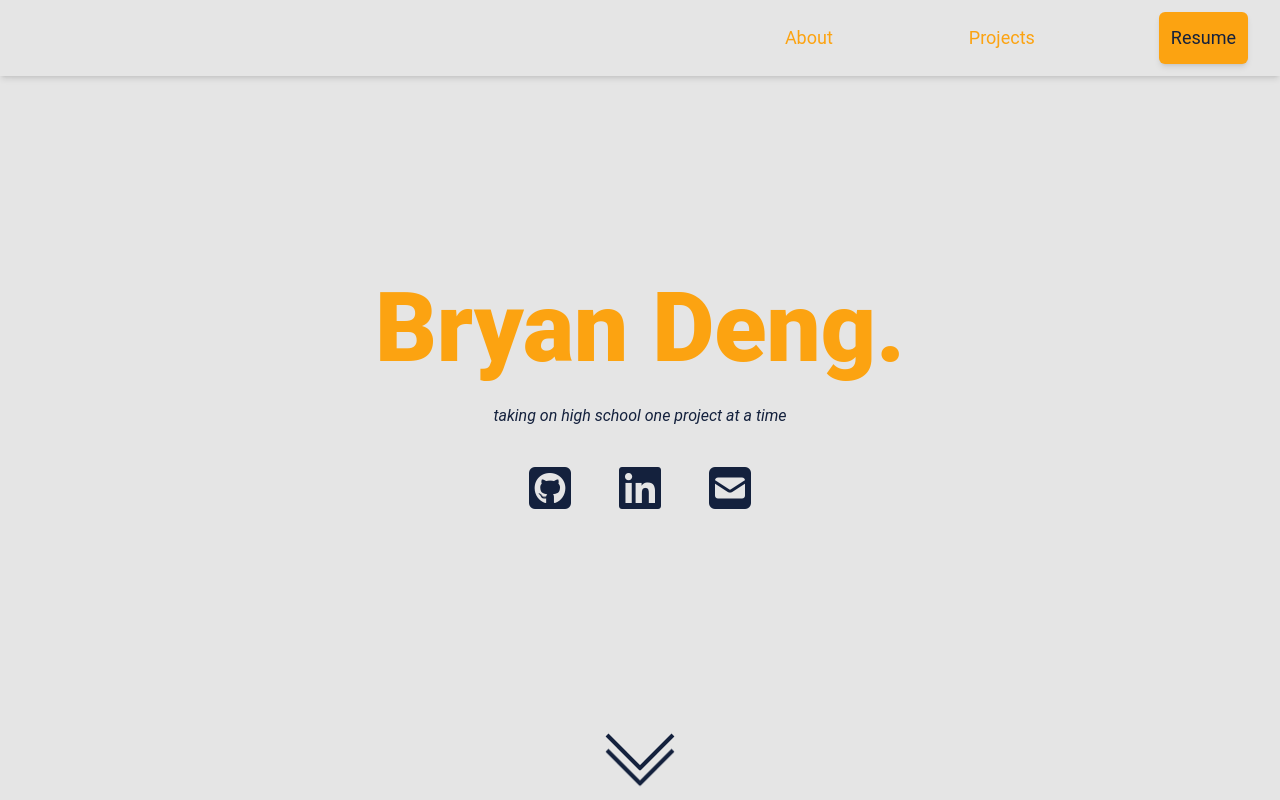
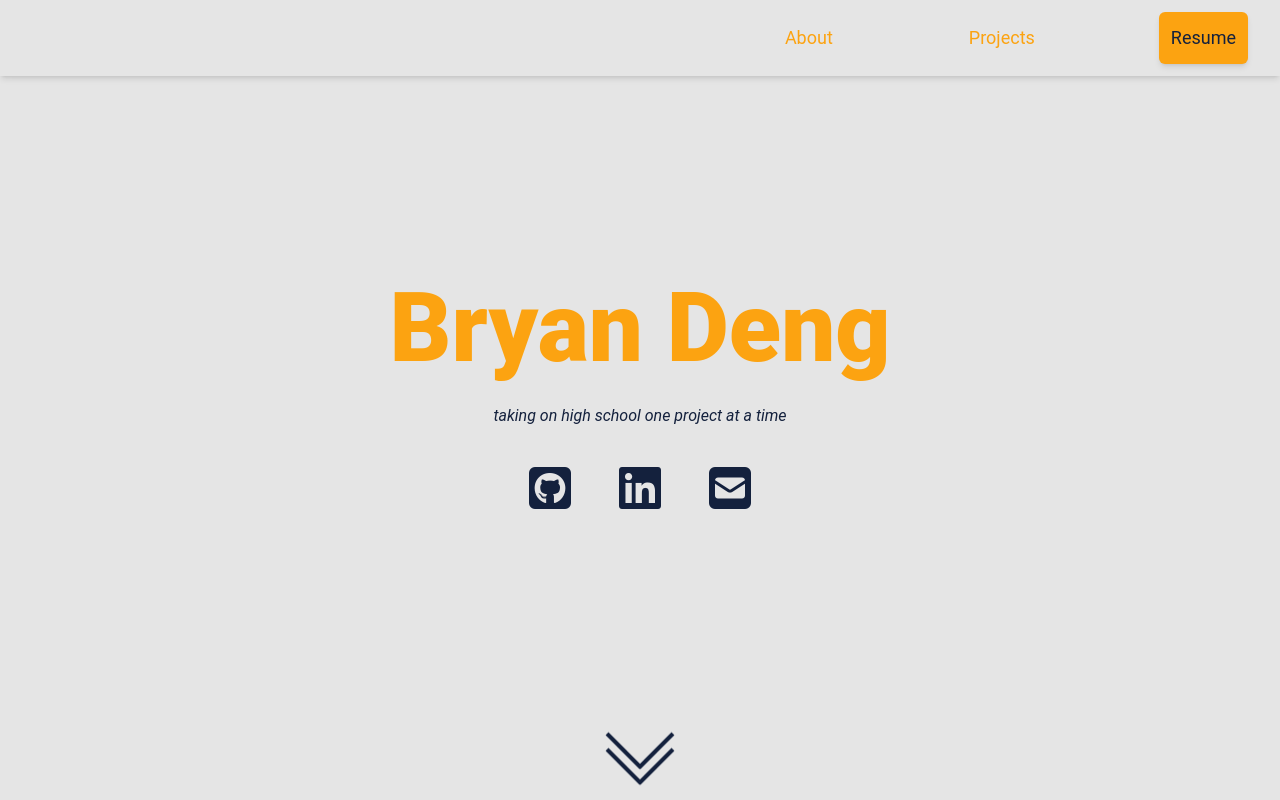
Before and after one commit to Blackgaurd/personal-website, a SvelteKit app: page / in a window 1280 px wide. Shown: the top 800 px of the page. Built offline with nearby package versions, Linux system fonts and the light colour scheme; a web font is replaced by a local one.

Commit message:
add hit counter

```diff
--- a/src/components/Footer.svelte
+++ b/src/components/Footer.svelte
@@ -48,6 +48,12 @@
 				<i class="md:scale-110 scale-200 -translate-y-0.5 fa-solid fa-envelope" />
 				<span class="hidden text-lg nav-link md:inline-block">bryan.deng002@gmail.com</span>
 			</a>
+			<a href="https://hits.seeyoufarm.com">
+				<img
+					src="https://hits.seeyoufarm.com/api/count/incr/badge.svg?url=https%3A%2F%2Fbryandeng.me&count_bg=%2314213D&title_bg=%23FCA311&icon=&icon_color=%23E7E7E7&title=hits"
+					alt="Website hit counter"
+				/>
+			</a>
 		</div>
 	</div>
 
--- a/src/components/HomePage.svelte
+++ b/src/components/HomePage.svelte
@@ -7,8 +7,6 @@
 	let innerHeight: number;
 
 	$: arrow_opacity = Math.min(1, scrollY / innerHeight);
-	// letter spacing rom 2 to 5
-	$: letter_spacing = 2 + (scrollY / innerHeight) * 150;
 </script>
 
 <svelte:window bind:scrollY bind:innerHeight />
@@ -16,7 +14,7 @@
 <div id="home" class="relative flex h-screen">
 	<div class="m-auto text-center">
 		<h1 class="font-extrabold cursor-default text-7xl lg:text-8xl text-accent fade-in1">
-			Bryan Deng.
+			Bryan Deng
 		</h1>
 		<h2 class="p-1 my-6 text-base cursor-default 3xl:text-xl text-dark-main fade-in2">
 			<i>{QUOTE}</i>
```
